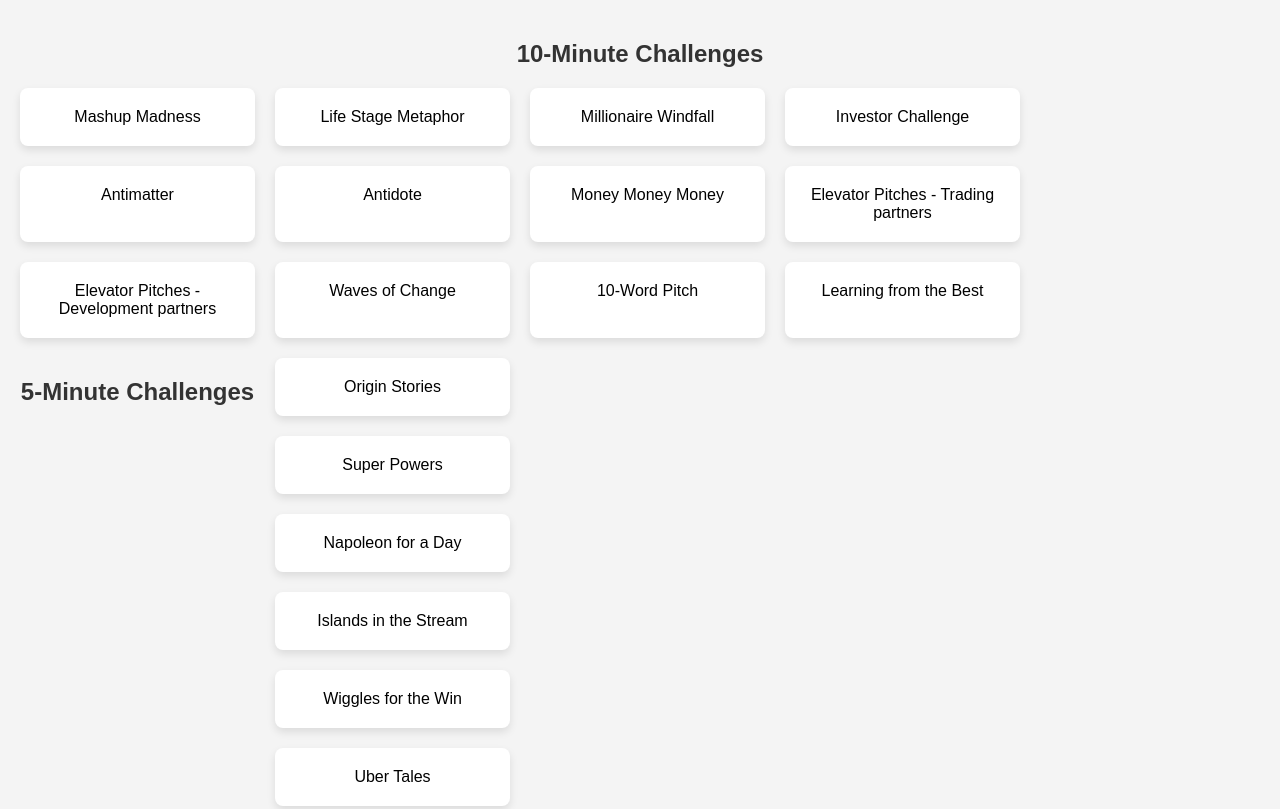
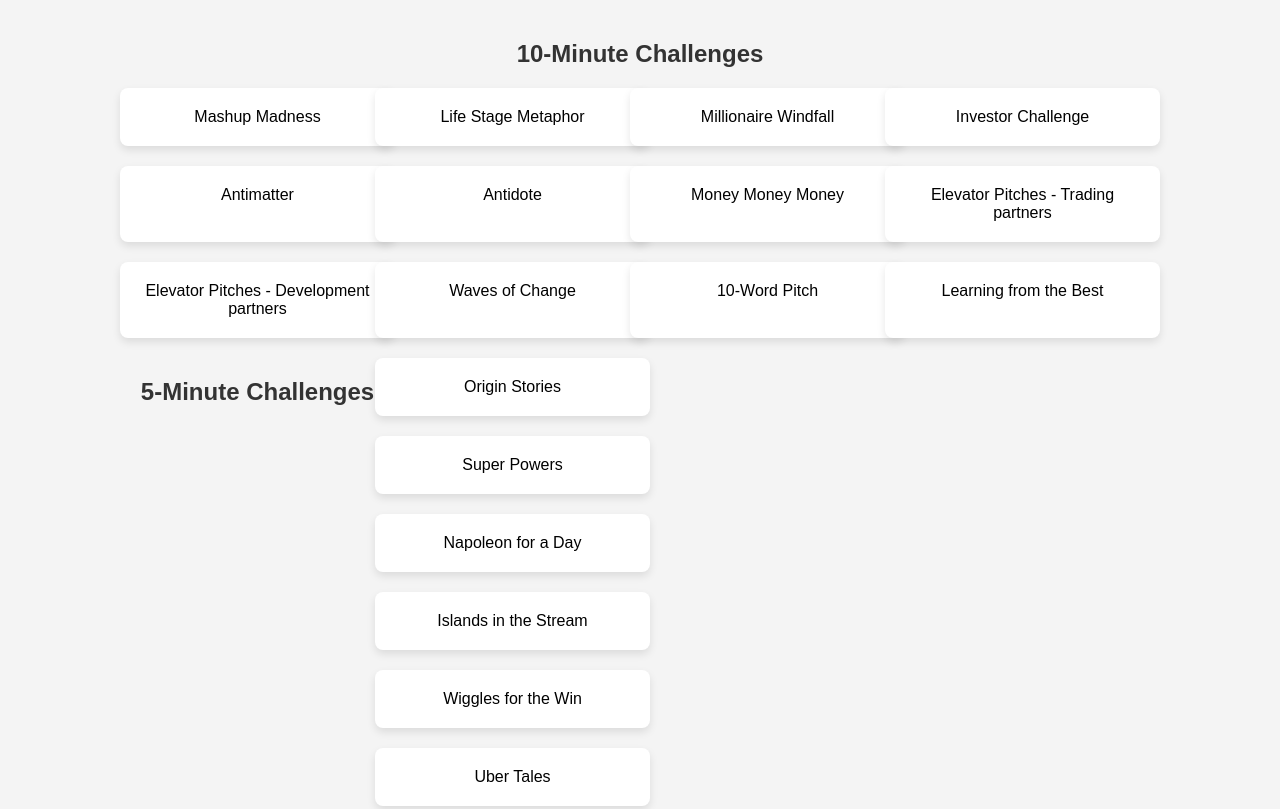
Before and after one commit to LongJump-Ash/cic-flash-cards, a plain HTML site: page index.html in a window 1280 px wide. Shown: the top 809 px of the page. Drawn offline with Linux system fonts and the light colour scheme.

Commit message:
Update index.html
Layout grid update

```diff
--- a/index.html
+++ b/index.html
@@ -11,15 +11,15 @@
             margin: 0;
             padding: 20px;
             display: flex;
+            flex-direction: column;
+            align-items: center;
             justify-content: center;
-            align-items: flex-start;
-            flex-direction: column;
         }
         h2 {
             text-align: center;
-            width: 100%;
             color: #333;
             margin-bottom: 20px;
+            width: 100%;
         }
         .container {
             display: grid;
@@ -27,7 +27,7 @@
             gap: 20px;
             width: 100%;
             max-width: 1000px;
-            margin-bottom: 40px;
+            justify-items: center;
         }
         .card {
             background-color: #fff;
@@ -37,6 +37,7 @@
             box-shadow: 0 4px 8px rgba(0, 0, 0, 0.1);
             transition: background-color 0.3s ease, transform 0.3s ease;
             border-radius: 8px;
+            width: 100%; /* Ensure cards take full width of grid columns */
         }
         .card:hover {
             background-color: #eaeaea;
@@ -155,7 +156,7 @@
     </div>
 
     <h2>5-Minute Challenges</h2>
-<div class="container">
+    <div class="container">
     <div class="card" onclick="toggleContent(this)">
         Origin Stories
         <div class="card-content">
```
